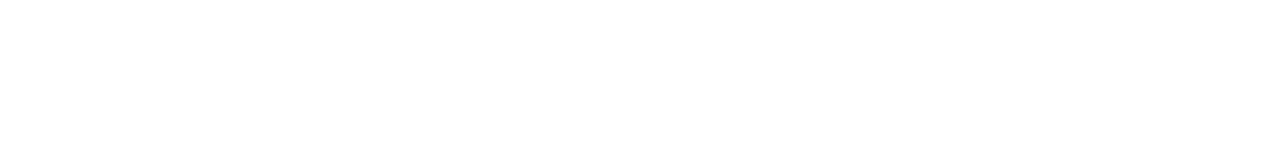
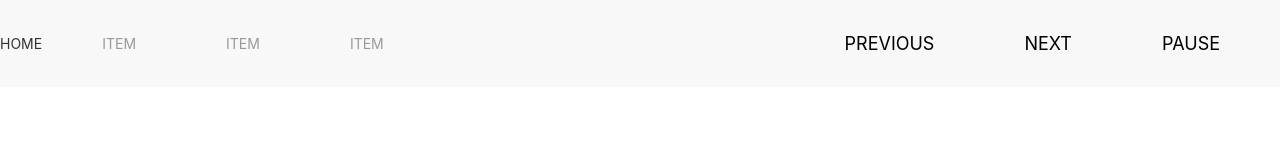
Before and after one commit to Jollyrgr83/uofu-project-skyview, a plain HTML site: page index.html in a window 1280 px wide. Drawn offline with nearby package versions, Linux system fonts and the light colour scheme.

Commit message:
erica's first commit

```diff
--- a/assets/css/style.css
+++ b/assets/css/style.css
@@ -29,11 +29,17 @@
 /* Erica Code Section */
 
 
-
-
-
-
-
+.nav-item {
+    padding: 30px 30px!important;
+}
+#previous, #next, #pause {
+    color: black;
+    font-weight: 400;
+    font-size: 18px;
+}
+#previous:hover, #next:hover, #pause:hover {
+    color: lightGrey;
+}
 
 
 
--- a/index.html
+++ b/index.html
@@ -15,14 +15,28 @@
 
     <!-- NOTES: Update css styling in the ./assets/css/style.css file. It has been updated to include sections for each person -->
     <!-- UIKIT has been linked (but not tested). We do not have bootstrap linked so you will need to research the UIKIT documentation when using it -->
-
+    <div class="page-wrap">
     <header>
 
     <!-- navbar/banner starts (Erica) -->
-
-
-
-
+    <nav class="uk-navbar-container" uk-navbar>
+        <div class="uk-navbar-left">
+            <ul class="uk-navbar-nav">
+                <li class="uk-active"><a href="#">Home</a></li>
+                <li><a href="#" class="nav-item">Item</a></li>
+                <li><a href="#" class="nav-item">Item</a></li>
+                <li><a href="#" class="nav-item">Item</a></li>
+            </ul>
+        </div>
+                <!-- add prev, next and pause bar-->
+        <div class="uk-navbar-right">
+            <ul class="uk-navbar-nav item-buttons">
+                <li><a href="#" class="nav-item" id="previous">Previous</a></li>
+                <li><a href="#" class="nav-item" id="next">Next</a></li>
+                <li><a href="#" class="nav-item" id="pause">Pause</a></li>
+                <li class="uk-nav-divider"></li>
+            </ul>
+        </div>
     <!-- navbar/banner ends -->
 
     </header>
```
